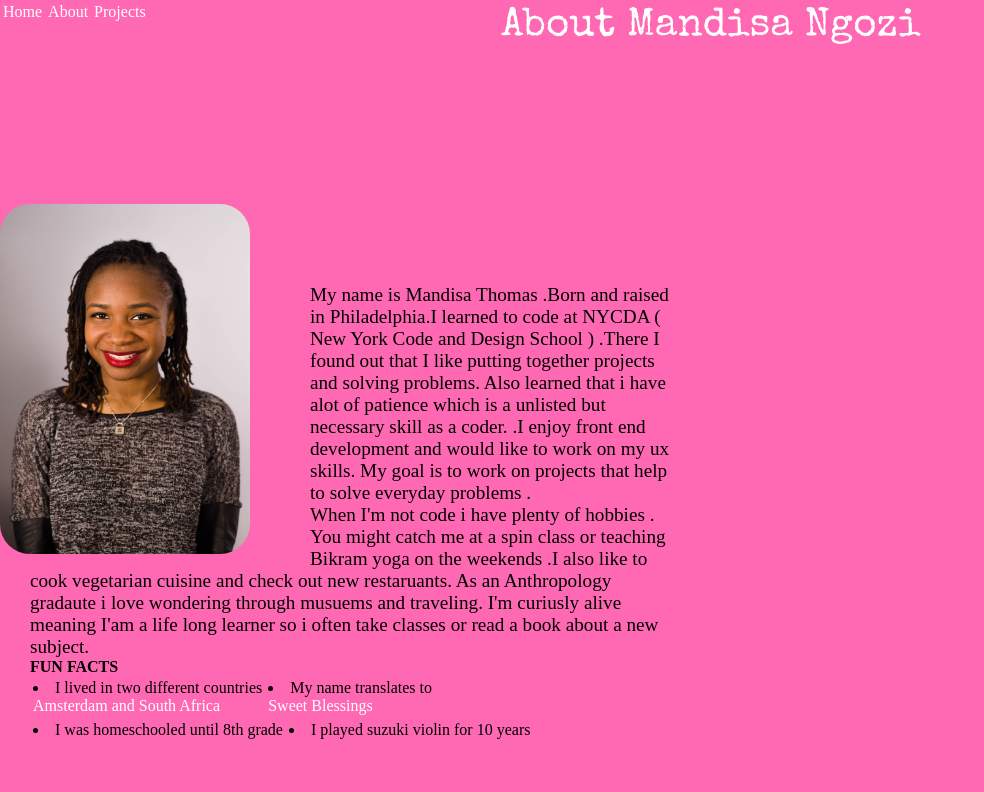
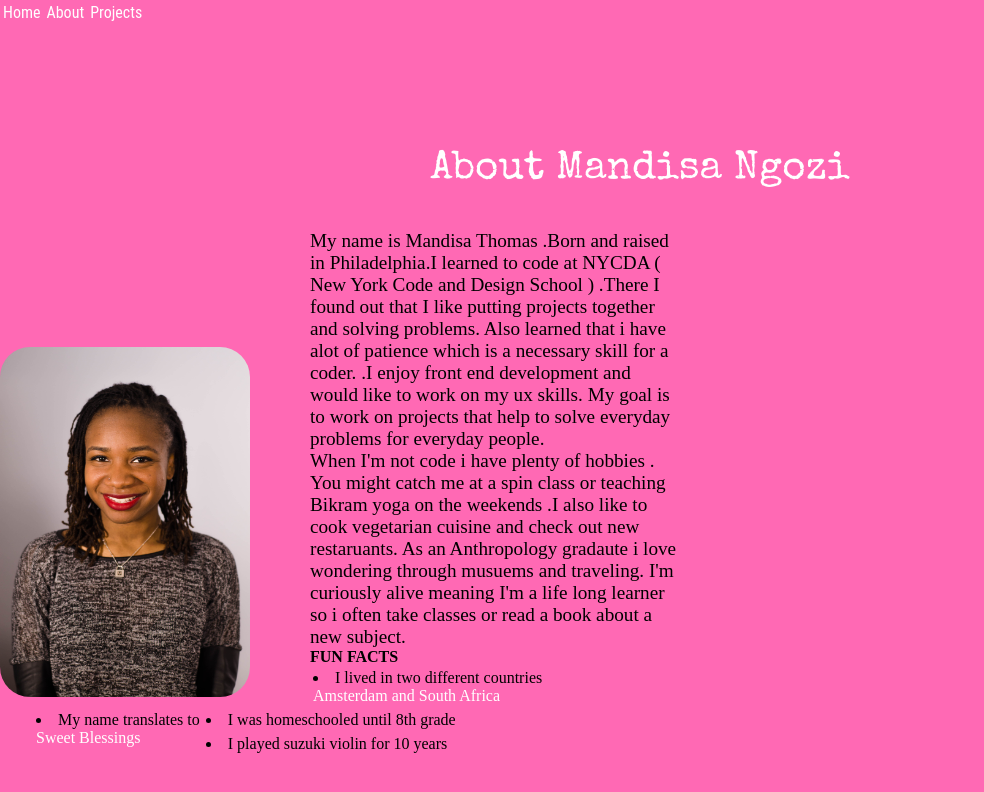
Before and after one commit to MandisaT/simple-portfolio-, a plain HTML site: page about.html in a window 1280 px wide. Shown: the whole page, without its empty margins (0-984 px from the left). Drawn offline with nearby package versions, Linux system fonts and the light colour scheme; a web font is replaced by a local one.

Commit message:
making final changes to first portfolio

```diff
--- a/about.html
+++ b/about.html
@@ -9,23 +9,23 @@
 </head>
 <body>
 <ul>
-	<li><a href="home.html">Home</a></li>
-	<li><a href="about.html">About</a></li>
-	<li><a href="project.html">Projects</a></li>
+	<li><a href="home.html" class="regular">Home</a></li>
+	<li><a href="about.html" class="regular">About</a></li>
+	<li><a href="project.html" class="regular">Projects</a></li>
 </ul>
 
-        <div class="header center">About Mandisa Ngozi</div>
+        <div class="header center movedown">About Mandisa Ngozi</div>
 
 	<img class="headshot " src="images/nycdaheadshot.jpg">
 
 			<div class=para>
 						<p>
-						<big>My name is Mandisa Thomas .Born and raised in Philadelphia.I learned to code at NYCDA ( New York Code and Design School ) .There I found out that I like putting together projects and solving problems. Also learned that i have alot of patience which is a unlisted but necessary skill as a coder.
-						.I enjoy front end development and would like to work on my ux skills. My goal is to work on projects that help to solve everyday problems .
+						<big>My name is Mandisa Thomas .Born and raised in Philadelphia.I learned to code at NYCDA ( New York Code and Design School ) .There I found out that I like putting projects together and solving problems. Also learned that i have alot of patience which is a necessary skill for a coder.
+						.I enjoy front end development and would like to work on my ux skills. My goal is to work on projects that help to solve everyday problems for everyday people.
 						</big>
 						</p>
 						<p>
-							<big>When I'm not code i have plenty of hobbies . You might catch me at a spin class or teaching Bikram yoga on the weekends .I also like to cook vegetarian cuisine and check out new restaruants. As an Anthropology gradaute i love wondering through musuems and traveling. I'm curiusly alive meaning I'am a life long learner so i often take classes or read a book about a new subject.</big>
+							<big>When I'm not code i have plenty of hobbies . You might catch me at a spin class or teaching Bikram yoga on the weekends .I also like to cook vegetarian cuisine and check out new restaruants. As an Anthropology gradaute i love wondering through musuems and traveling. I'm curiously alive meaning I'm a life long learner so i often take classes or read a book about a new subject.</big>
 							</p>
 
 							<h4>FUN FACTS</h4>
--- a/home.html
+++ b/home.html
@@ -4,24 +4,18 @@
 
 
 	<link rel="stylesheet" type="text/css" href="css/main.css">
-	<link href="https://fonts.googleapis.com/css?family=BioRhyme|BioRhyme+Expanded|Kumar+One|Special+Elite" rel="stylesheet">
-
-	<script src="https://ajax.googleapis.com/ajax/libs/jquery/1.10.2/jquery.min.js"></script>
-		<script  src="script.js"></script>
+	<link href="https://fonts.googleapis.com/css?family=Montserrat|Raleway|Roboto+Condensed|Special+Elite" rel="stylesheet">
 </head>
 <body>
 <ul>
-	<li><a href="home.html">Home</a></li>
-	<li><a href="about.html">About</a></li>
-	<li><a href="project.html">Projects</a></li>
+	<li><a href="home.html" class="regular">Home</a></li>
+	<li><a href="about.html" class="regular">About</a></li>
+	<li><a href="project.html" class="regular">Projects</a></li>
 </ul>
 
-<!-- <center><h2>I'am a creativer person who likes building things. So what can i build for you today?</h2></center>
- --><!-- take the center out add another tag  -->
+
 <h1 class="main_title center">Mandisa Ngozi J.Thomas</a></h1>
-<h2 class ="font4 center">Junior Web Developer</h2>
-<!-- <button class="button"> scroll down</button> -->
-
+<h2 class ="regular center">Junior Web Developer</h2>
 
 
 
--- a/stylesheets/main.scss
+++ b/stylesheets/main.scss
@@ -39,7 +39,7 @@ li{
 }
 /////////////////////
 .main_title{
-margin-top:250px;
+padding-top:250px;
 font-family:'special elite';
 font-size:300%;
 }
@@ -47,6 +47,9 @@ font-size:300%;
 font-family:'special elite';
 font-size:250%;
 padding:7px;
+}
+.regular{
+  font-family: 'Roboto Condensed', sans-serif;
 }
 
 ///////////////////////////////////
@@ -67,6 +70,9 @@ height:200px;
 width:300px;
 }
 ///////////////////////////////
+.movedown{
+padding-top:150px;
+}
 .headshot{
 margin-top:150px;
 height:350px;
```
Also changed, not shown: project.html (+3 -4 lines), css/main.css, images/coming-soon.jpg (deleted), images/peonies.jpg (deleted), 2 other files.
